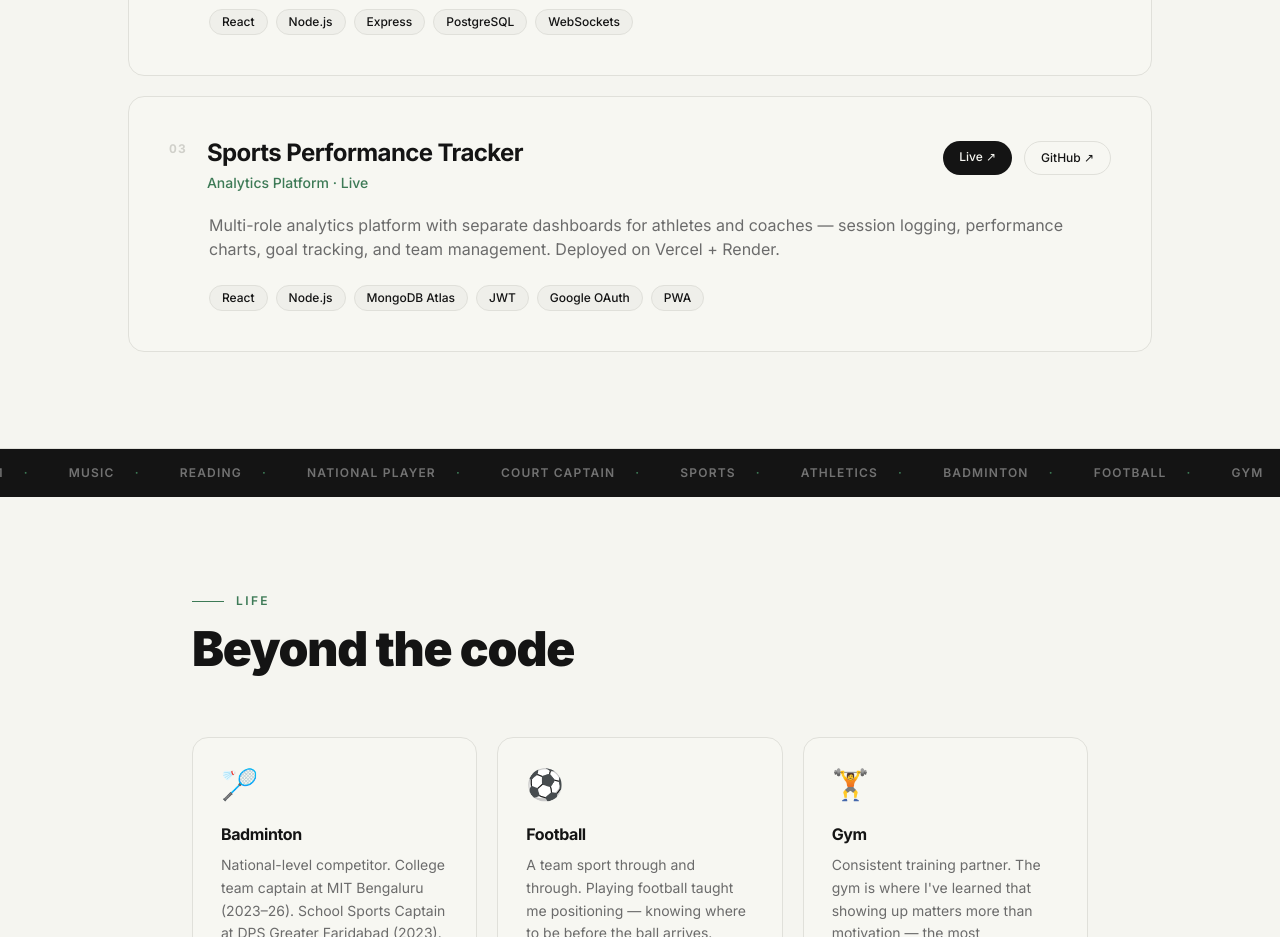
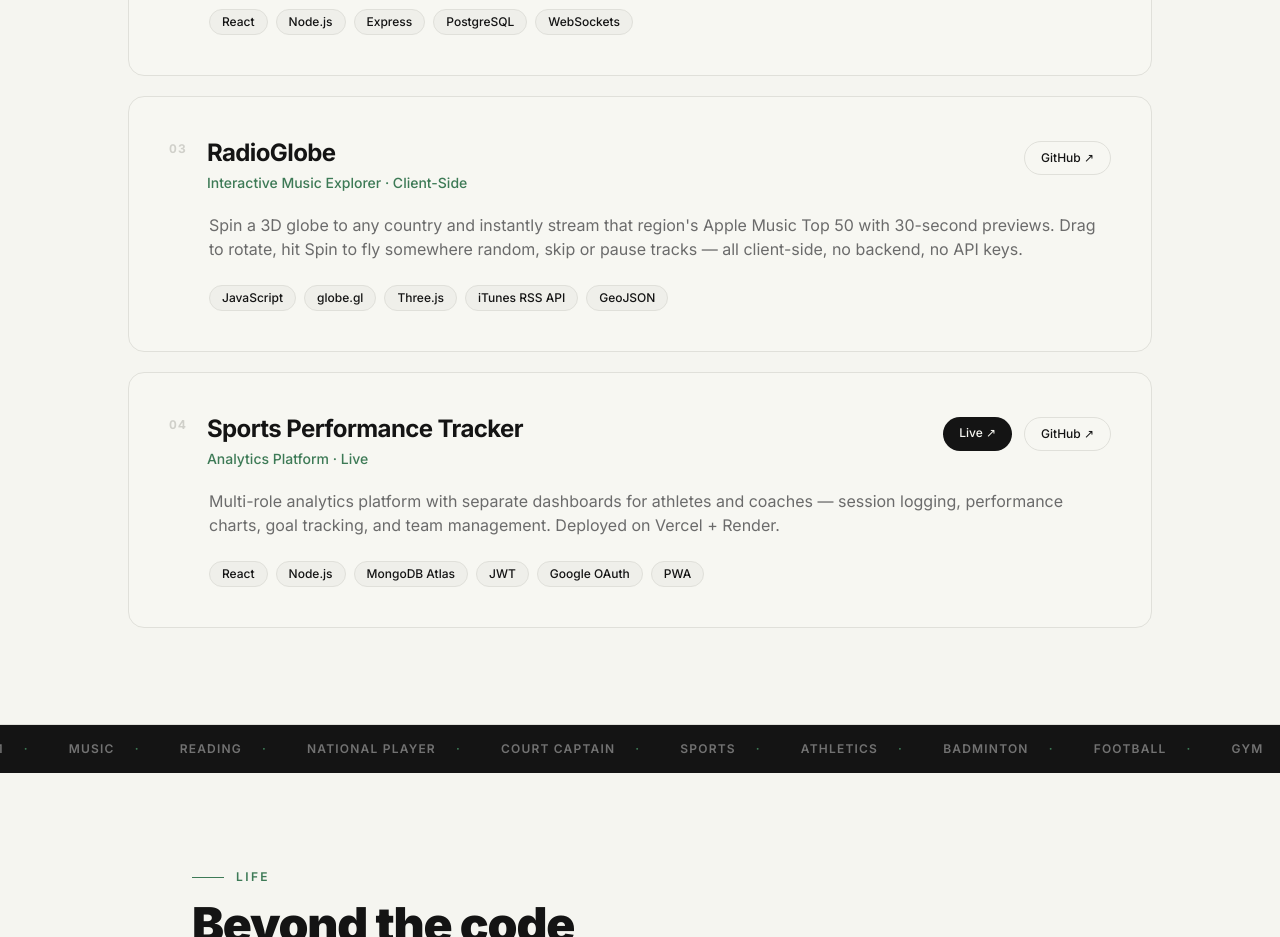
Before and after one commit to adityagargdev/Portfolio, a Next.js app: page / in a window 1280 px wide. Shown: the part 2360-3297 px from the top of the page. Built offline with nearby package versions, Linux system fonts and the light colour scheme.

Commit message:
feat: add RadioGlobe project

```diff
--- a/components/Projects.tsx
+++ b/components/Projects.tsx
@@ -26,6 +26,16 @@ const projects = [
   },
   {
     number: "03",
+    title: "RadioGlobe",
+    subtitle: "Interactive Music Explorer · Client-Side",
+    description:
+      "Spin a 3D globe to any country and instantly stream that region's Apple Music Top 50 with 30-second previews. Drag to rotate, hit Spin to fly somewhere random, skip or pause tracks — all client-side, no backend, no API keys.",
+    tags: ["JavaScript", "globe.gl", "Three.js", "iTunes RSS API", "GeoJSON"],
+    github: "https://github.com/adityagargdev/radio-head",
+    live: null,
+  },
+  {
+    number: "04",
     title: "Sports Performance Tracker",
     subtitle: "Analytics Platform · Live",
     description:
```
